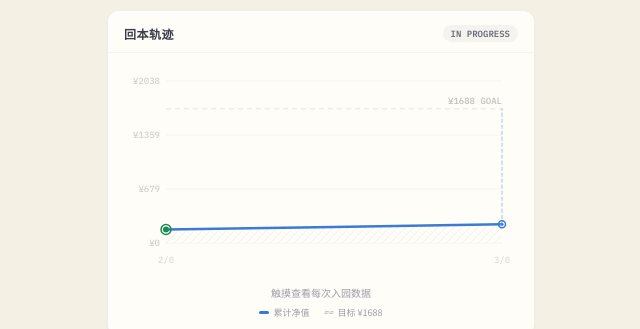
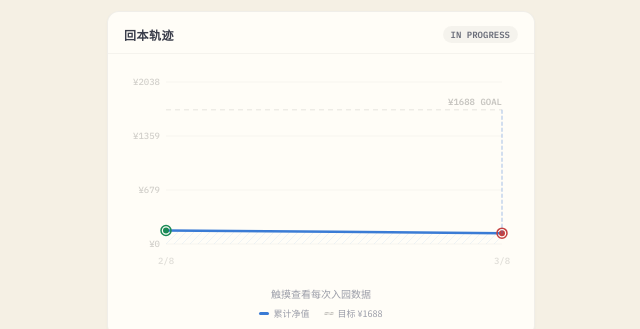
Before and after one commit to whtsky-playground/universal-tracker, a plain HTML site: page docs/index.html in a window 1280 px wide. Shown: the part 917-1246 px from the top of the page, without its empty margins (319-959 px from the left). Drawn offline with Linux system fonts and the light colour scheme.

Commit message:
data: 3/8 drinks ¥98.75 (42.75+56)

```diff
--- a/docs/index.html
+++ b/docs/index.html
@@ -739,7 +739,7 @@ const MILESTONES=[
   {pct:100,icon:'🏆',label:'回本成功'}
 ];
 
-// Achievement definitions (computable from [{"name": "打车", "date": "2026-03-08", "type": "🚕 交通", "original": 45, "paid": 45, "saved": 0}, {"name": "餐饮", "date": "2026-03-08", "type": "🍔 餐饮", "original": 190.13, "paid": 190.13, "saved": 0.0}, {"name": "入园", "date": "2026-03-08", "type": "🎢 入园", "original": 300, "paid": 0, "saved": 300}, {"name": "餐饮", "date": "2026-02-08", "type": "🍔 餐饮", "original": 40, "paid": 40, "saved": 0}, {"name": "功夫熊猫吊杠", "date": "2026-02-08", "type": "🎪 活动/福利", "original": 40, "paid": 40, "saved": 0}, {"name": "停车", "date": "2026-02-08", "type": "🅿️ 停车", "original": 50, "paid": 50, "saved": 0}, {"name": "入园", "date": "2026-02-08", "type": "🎢 入园", "original": 300, "paid": 0, "saved": 300}])
+// Achievement definitions (computable from [{"name": "饮料", "date": "2026-03-08", "type": "🍔 餐饮", "original": 98.75, "paid": 98.75, "saved": 0.0}, {"name": "打车", "date": "2026-03-08", "type": "🚕 交通", "original": 45, "paid": 45, "saved": 0}, {"name": "餐饮", "date": "2026-03-08", "type": "🍔 餐饮", "original": 190.13, "paid": 190.13, "saved": 0.0}, {"name": "入园", "date": "2026-03-08", "type": "🎢 入园", "original": 300, "paid": 0, "saved": 300}, {"name": "餐饮", "date": "2026-02-08", "type": "🍔 餐饮", "original": 40, "paid": 40, "saved": 0}, {"name": "功夫熊猫吊杠", "date": "2026-02-08", "type": "🎪 活动/福利", "original": 40, "paid": 40, "saved": 0}, {"name": "停车", "date": "2026-02-08", "type": "🅿️ 停车", "original": 50, "paid": 50, "saved": 0}, {"name": "入园", "date": "2026-02-08", "type": "🎢 入园", "original": 300, "paid": 0, "saved": 300}])
 const ACHIEVEMENTS=[
   {id:'first',icon:'🎫',name:'首次入园',check:(v,s)=>v.length>=1,dateFrom:(v)=>v[0]?.date},
   {id:'five',icon:'⭐',name:'五次常客',check:(v,s)=>v.length>=5,dateFrom:(v)=>v[4]?.date},
@@ -1513,7 +1513,7 @@ function render(records){
   if(done)setTimeout(confetti,800);
 }
 
-const DATA=[{"name": "打车", "date": "2026-03-08", "type": "🚕 交通", "original": 45, "paid": 45, "saved": 0}, {"name": "餐饮", "date": "2026-03-08", "type": "🍔 餐饮", "original": 190.13, "paid": 190.13, "saved": 0.0}, {"name": "入园", "date": "2026-03-08", "type": "🎢 入园", "original": 300, "paid": 0, "saved": 300}, {"name": "餐饮", "date": "2026-02-08", "type": "🍔 餐饮", "original": 40, "paid": 40, "saved": 0}, {"name": "功夫熊猫吊杠", "date": "2026-02-08", "type": "🎪 活动/福利", "original": 40, "paid": 40, "saved": 0}, {"name": "停车", "date": "2026-02-08", "type": "🅿️ 停车", "original": 50, "paid": 50, "saved": 0}, {"name": "入园", "date": "2026-02-08", "type": "🎢 入园", "original": 300, "paid": 0, "saved": 300}];
+const DATA=[{"name": "饮料", "date": "2026-03-08", "type": "🍔 餐饮", "original": 98.75, "paid": 98.75, "saved": 0.0}, {"name": "打车", "date": "2026-03-08", "type": "🚕 交通", "original": 45, "paid": 45, "saved": 0}, {"name": "餐饮", "date": "2026-03-08", "type": "🍔 餐饮", "original": 190.13, "paid": 190.13, "saved": 0.0}, {"name": "入园", "date": "2026-03-08", "type": "🎢 入园", "original": 300, "paid": 0, "saved": 300}, {"name": "餐饮", "date": "2026-02-08", "type": "🍔 餐饮", "original": 40, "paid": 40, "saved": 0}, {"name": "功夫熊猫吊杠", "date": "2026-02-08", "type": "🎪 活动/福利", "original": 40, "paid": 40, "saved": 0}, {"name": "停车", "date": "2026-02-08", "type": "🅿️ 停车", "original": 50, "paid": 50, "saved": 0}, {"name": "入园", "date": "2026-02-08", "type": "🎢 入园", "original": 300, "paid": 0, "saved": 300}];
 render(DATA);
 </script>
 </body>
```
